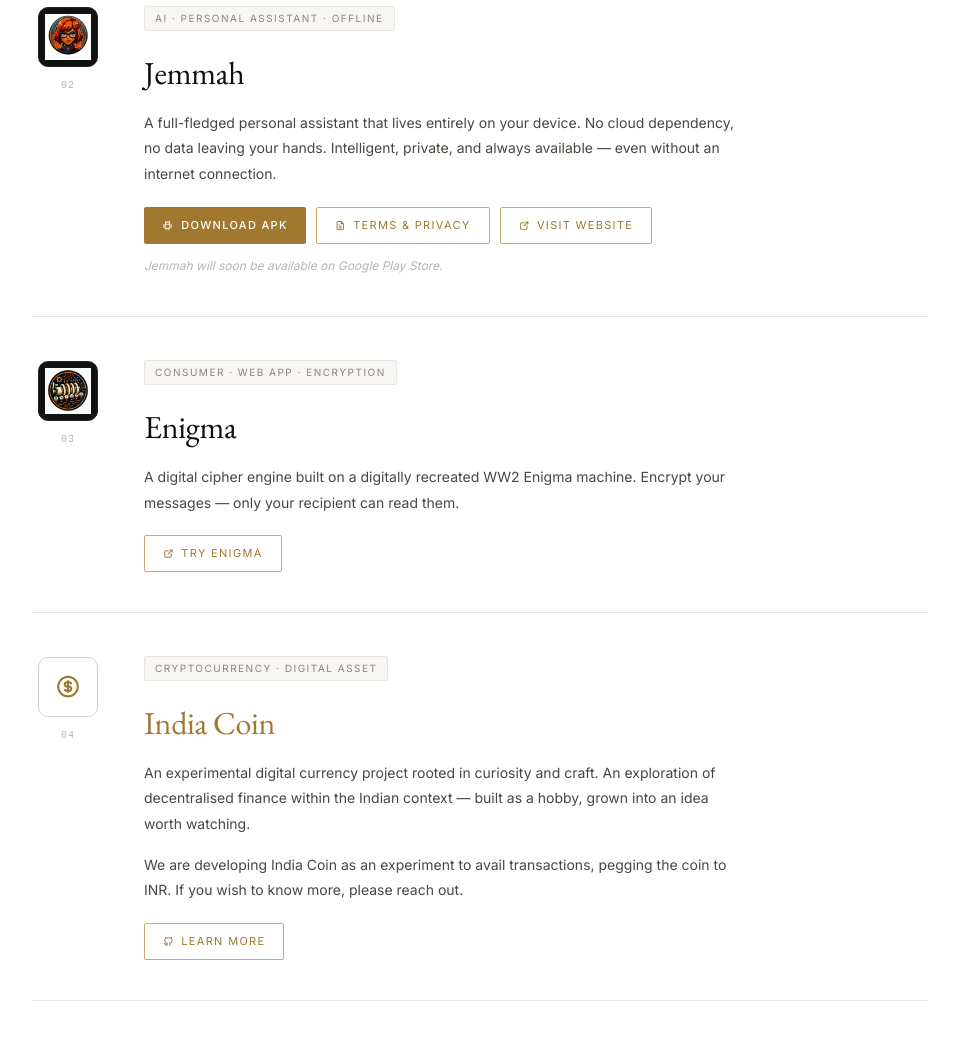
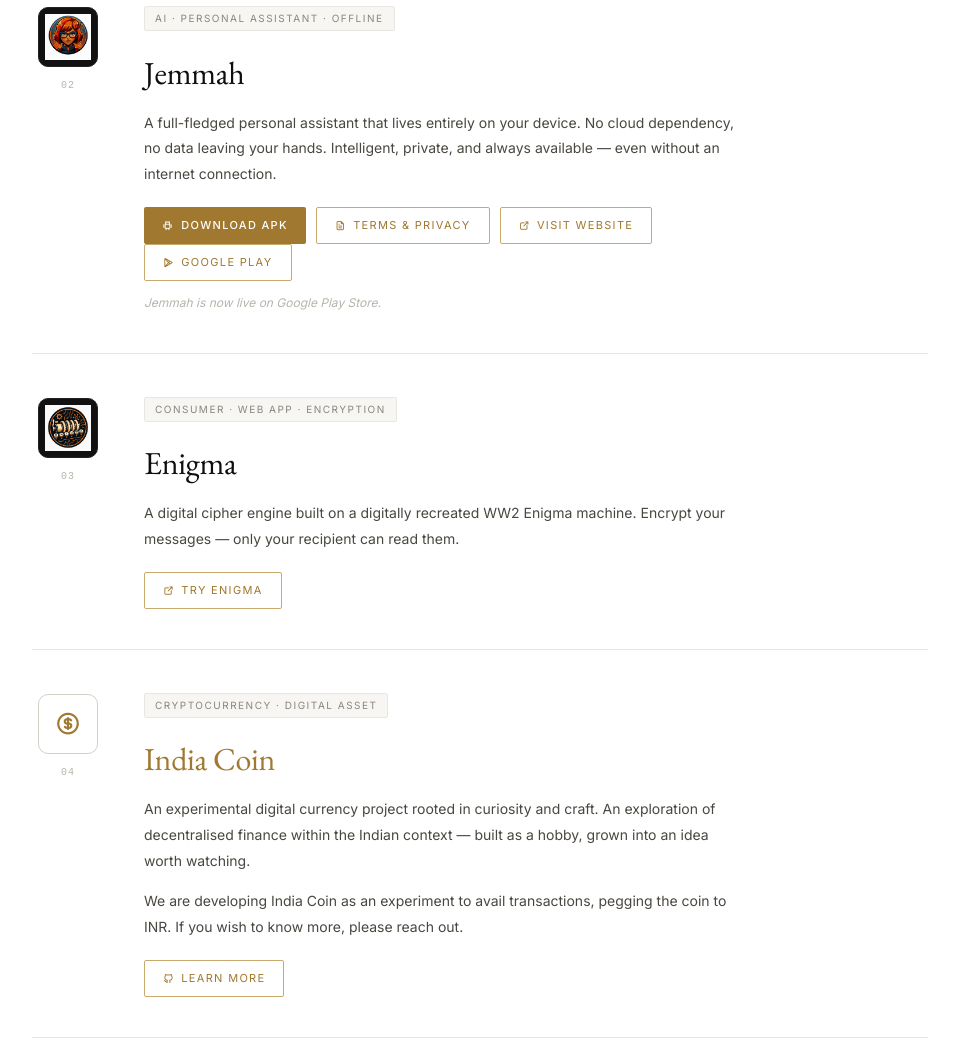
Before and after one commit to chikya1/skylabs-india, a website: page index.html in a window 1280 px wide. Shown: the part 988-2029 px from the top of the page, without its empty margins (160-1119 px from the left). Drawn offline with nearby package versions, Linux system fonts and the light colour scheme.

Commit message:
Jemmah now live on Google Play Store

```diff
--- a/index.html
+++ b/index.html
@@ -133,7 +133,8 @@
         <a class="btn-outline" href="images/jemmah-terms.pdf" target="_blank" rel="noopener"><i class="ti ti-file-text" aria-hidden="true"></i> Terms & Privacy</a>
         <a class="btn-outline" href="https://jemmah.skylabsindia.com/" target="_blank" rel="noopener"><i class="ti ti-external-link" aria-hidden="true"></i> Visit website</a>
       </div>
-      <div class="venture-note">Jemmah will soon be available on Google Play Store.</div>
+      <a class="btn-outline" href="https://play.google.com/store/apps/details?id=com.skylabsindia.jemmah" target="_blank" rel="noopener"><i class="ti ti-brand-google-play" aria-hidden="true"></i> Google Play</a>
+      <div class="venture-note">Jemmah is now live on Google Play Store.</div>
     </div>
   </article>
 
```
